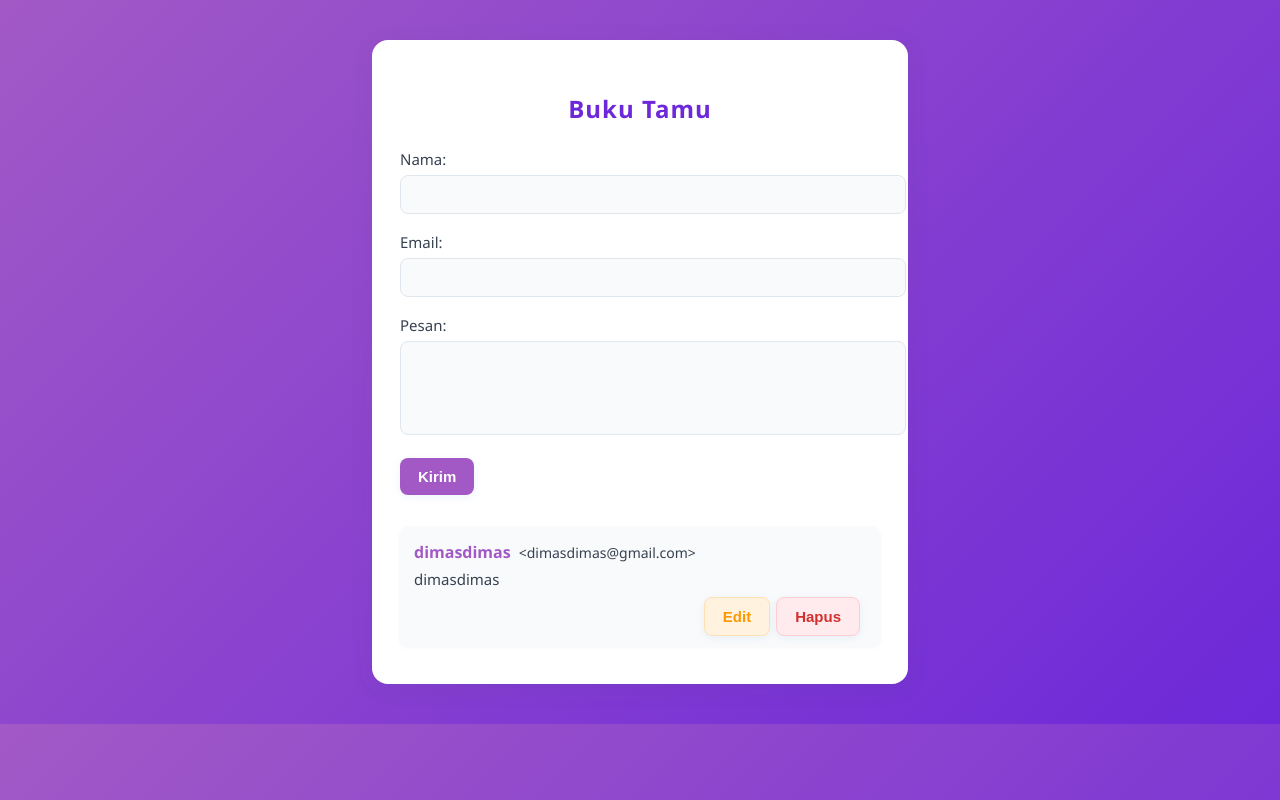
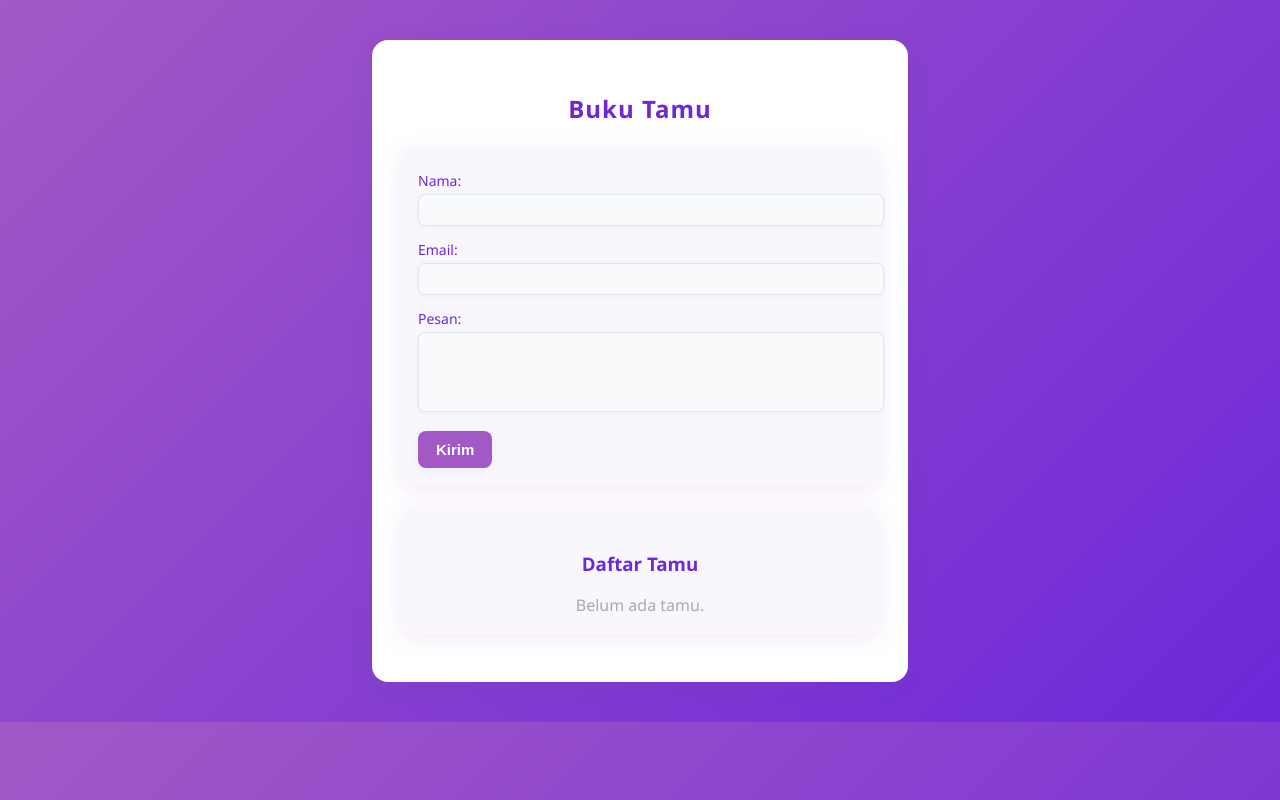
Before and after one commit to DimasVSuper/website-php-buku-tamu, a PHP site: page / in a window 1280 px wide. Run offline with PHP 8.4, Linux system fonts and the light colour scheme; data that the repository does not hold is empty.

Commit message:
docs(readme): tambahkan catatan penggunaan Vue 3 CDN & update instruksi style: perbarui tema tampilan buku tamu (warna & shadow ungu)

```diff
--- a/model/bukutamu.json
+++ /dev/null
@@ -1,8 +0,0 @@
-[
-    {
-        "nama": "dimasdimas",
-        "email": "dimasdimas@gmail.com",
-        "pesan": "dimasdimas",
-        "id": "6854228df24e1"
-    }
-]
--- a/router/web.php
+++ b/router/web.php
@@ -27,18 +27,18 @@ $router->get('tamu', function() {
     echo json_encode($controller->tampil());
 });
 
-// UPDATE: Update tamu (PATCH /tamu/{id})
-$router->patch('tamu/(:any)', function($id) {
+// UPDATE: Update tamu (POST /tamu/update)
+$router->post('tamu/update', function() {
     $controller = new BukutamuController();
     $data = json_decode(file_get_contents("php://input"), true);
-    $data['id'] = $id;
     echo $controller->update($data);
 });
 
-// DELETE: Hapus tamu (DELETE /tamu/{id})
-$router->delete('tamu/(:any)', function($id) {
+// DELETE: Hapus tamu (POST /tamu/delete)
+$router->post('tamu/delete', function() {
     $controller = new BukutamuController();
-    echo $controller->hapus($id);
+    $data = json_decode(file_get_contents("php://input"), true);
+    echo $controller->hapus($data['id'] ?? '');
 });
 
 $router->dispatch();
--- a/view/bukutamu.view.php
+++ b/view/bukutamu.view.php
@@ -26,28 +26,37 @@
         font-weight: 600;
         letter-spacing: 1px;
     }
+    .card {
+        background: #f9f6fd;
+        border-radius: 14px;
+        box-shadow: 0 4px 24px 0 rgba(162,89,198,0.13);
+        padding: 22px 18px 18px 18px;
+        margin-bottom: 24px;
+    }
     form label {
         display: block;
-        margin-bottom: 6px;
-        color: #374151;
-        font-size: 15px;
+        margin-bottom: 4px;
+        color: #6d28d9;
+        font-size: 14px;
         font-weight: 500;
     }
     form input, form textarea {
         width: 100%;
-        padding: 10px 12px;
-        margin-bottom: 18px;
-        border: 1px solid #e0e6ed;
-        border-radius: 8px;
-        font-size: 15px;
+        padding: 7px 10px;
+        margin-bottom: 14px;
+        border: 1.5px solid #e0e6ed;
+        border-radius: 7px;
+        font-size: 14px;
         background: #f9fafb;
-        transition: border-color 0.2s;
+        transition: border-color 0.2s, box-shadow 0.2s;
         resize: none;
+        box-shadow: 0 1px 4px 0 rgba(162,89,198,0.08);
     }
     form input:focus, form textarea:focus {
-        border-color: #1976d2;
+        border-color: #a259c6;
         outline: none;
         background: #fff;
+        box-shadow: 0 0 0 2px #a259c633;
     }
     button[type="submit"], .btn {
         background: #a259c6;
@@ -97,14 +106,14 @@
         background: #d32f2f;
     }
     .tamu-list {
-        margin-top: 32px;
+        margin-top: 0;
     }
     .tamu-item {
         background: #f9fafb;
         border-radius: 8px;
         padding: 14px 14px 10px 14px;
         margin-bottom: 14px;
-        box-shadow: 0 1px 4px rgba(60,72,88,0.06);
+        box-shadow: 0 1px 4px rgba(162,89,198,0.10);
         position: relative;
         transition: box-shadow 0.2s;
     }
@@ -151,38 +160,30 @@
         background: #ffcdd2;
         color: #b71c1c;
     }
-    .edit-form input, .edit-form textarea {
-        margin-bottom: 10px;
-    }
-    @media (max-width: 600px) {
-        .container {
-            margin: 16px;
-            padding: 18px 8px 12px 8px;
-        }
-    }
     </style>
 </head>
 <body>
 <div id="app" class="container">
     <h2>Buku Tamu</h2>
+    <div class="card">
         <form @submit.prevent="onSubmit">
             <input type="hidden" v-model="form.id">
             <label for="nama">Nama:</label>
             <input type="text" id="nama" v-model="form.nama" required>
-
             <label for="email">Email:</label>
             <input type="email" id="email" v-model="form.email" required>
-
             <label for="pesan">Pesan:</label>
             <textarea id="pesan" v-model="form.pesan" rows="4" required></textarea>
-
             <button type="submit" id="submitBtn">{{ form.id ? 'Update' : 'Kirim' }}</button>
             <button type="button" id="cancelEditBtn"
                 v-if="form.id"
                 @click="resetForm"
                 style="background:#e0e0e0;color:#374151;">Batal</button>
         </form>
+    </div>
     <div id="popup" :class="{show: popup.show, error: !popup.success}" v-text="popup.message"></div>
+    <div class="card">
+        <h3 style="color:#6d28d9;text-align:center;margin-bottom:18px;">Daftar Tamu</h3>
         <div class="tamu-list" id="tamuList">
             <div v-if="tamuList.length === 0" style="text-align:center;color:#aaa;">Belum ada tamu.</div>
             <div v-for="item in tamuList" :key="item.id" class="tamu-item">
@@ -198,46 +199,30 @@
             </div>
         </div>
     </div>
-
+</div>
 <script src="https://unpkg.com/vue@3"></script>
 <script>
-const { createApp, reactive } = Vue;
-
+const { createApp } = Vue;
 createApp({
     data() {
         return {
             tamuList: [],
-            form: {
-                id: '',
-                nama: '',
-                email: '',
-                pesan: ''
-            },
-            popup: {
-                show: false,
-                message: '',
-                success: true
-            }
+            form: { id: '', nama: '', email: '', pesan: '' },
+            popup: { show: false, message: '', success: true }
         }
     },
-    mounted() {
-        this.fetchTamuList();
-    },
+    mounted() { this.fetchTamuList(); },
     methods: {
         showPopup(message, success = true) {
             this.popup.message = message;
             this.popup.success = success;
             this.popup.show = true;
-            setTimeout(() => {
-                this.popup.show = false;
-            }, 2000);
+            setTimeout(() => { this.popup.show = false; }, 2000);
         },
         fetchTamuList() {
             fetch('tamu')
                 .then(res => res.json())
-                .then(data => {
-                    this.tamuList = data || [];
-                })
+                .then(data => { this.tamuList = data || []; })
                 .catch(() => {
                     this.tamuList = [];
                     this.showPopup('Gagal memuat data tamu.', false);
@@ -246,32 +231,26 @@ createApp({
         validateForm() {
             const { nama, email, pesan } = this.form;
             if (!nama.trim() || !email.trim() || !pesan.trim()) {
-                this.showPopup('Semua field wajib diisi!', false);
-                return false;
+                this.showPopup('Semua field wajib diisi!', false); return false;
             }
             if (nama.length > 100) {
-                this.showPopup('Nama maksimal 100 karakter!', false);
-                return false;
+                this.showPopup('Nama maksimal 100 karakter!', false); return false;
             }
             if (email.length > 100) {
-                this.showPopup('Email maksimal 100 karakter!', false);
-                return false;
+                this.showPopup('Email maksimal 100 karakter!', false); return false;
             }
             const emailRegex = /^[^\s@]+@[^\s@]+\.[^\s@]+$/;
             if (!emailRegex.test(email)) {
-                this.showPopup('Format email tidak valid!', false);
-                return false;
+                this.showPopup('Format email tidak valid!', false); return false;
             }
             if (pesan.length > 1000) {
-                this.showPopup('Pesan maksimal 1000 karakter!', false);
-                return false;
+                this.showPopup('Pesan maksimal 1000 karakter!', false); return false;
             }
             return true;
         },
         onSubmit() {
             if (!this.validateForm()) return;
             if (this.form.id) {
-                // Update
                 fetch('tamu/update', {
                     method: 'POST',
                     headers: { 'Content-Type': 'application/json' },
@@ -289,7 +268,6 @@ createApp({
                 })
                 .catch(() => this.showPopup('Ada yang salah, silahkan coba lagi', false));
             } else {
-                // Tambah
                 fetch('tamu', {
                     method: 'POST',
                     headers: { 'Content-Type': 'application/json' },
```
Lines whose indentation alone changed are shown as unchanged.
